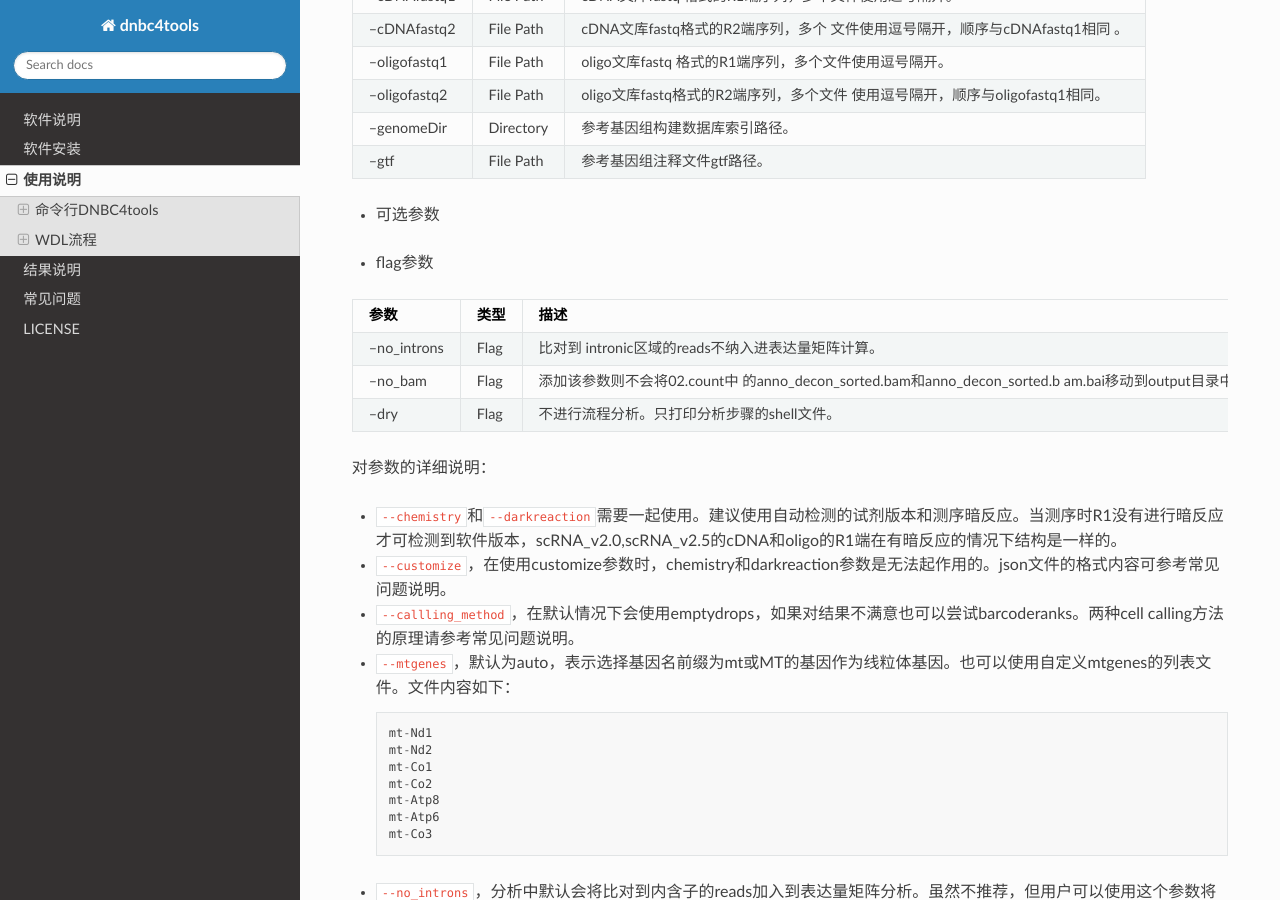
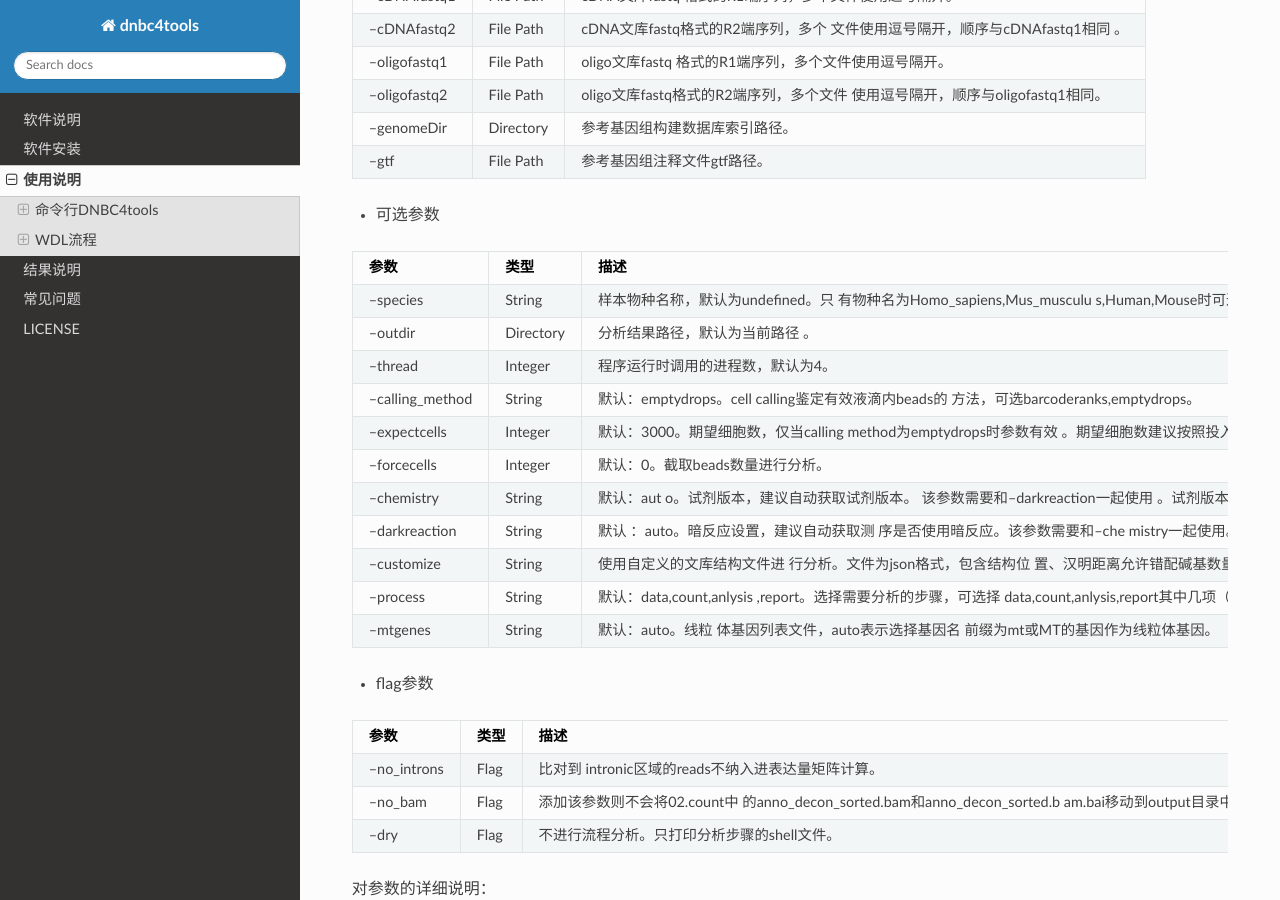
Before and after one commit to lishuangshuang0616/dnbc4read, a Sphinx documentation site: the page built from source/Use.rst, in a window 1280 px wide and 900 px high, scrolled down 4048 px. Built offline with Sphinx 7.4.7 and the Read the Docs theme 2.0.0, drawn with Linux system fonts in a browser that asks for light colours; some of the changed text lies outside the part shown.

Commit message:
Update Use.rst

```diff
--- a/source/Use.rst
+++ b/source/Use.rst
@@ -260,10 +260,10 @@
 +------------------+-----------+-------------------------------------+
 | --forcecells     | Integer   | 默认：0。截取beads数量进行分析。    |
 +------------------+-----------+-------------------------------------+
-| --chemistry      | String    | 默认：auto。                        |
-|                  |           | 试剂版本，建议自动获取试剂版本。该  |
-|                  |           | 参数需要和--darkreaction一起使用。  |
-|                  |           | 试剂版本包括scRNAv1HT,scRNAv2HT。 |
+| --chemistry      | String    | 默认：aut                           |
+|                  |           | o。试剂版本，建议自动获取试剂版本。 |
+|                  |           | 该参数需要和--darkreaction一起使用  |
+|                  |           | 。试剂版本包括scRNAv1HT,scRNAv2HT。 |
 +------------------+-----------+-------------------------------------+
 | --darkreaction   | String    | 默认                                |
 |                  |           | ：auto。暗反应设置，建议自动获取测  |
@@ -277,10 +277,11 @@
 | --customize      | String    | 使用自定义的文库结构文件进          |
 |                  |           | 行分析。文件为json格式，包含结构位  |
 |                  |           | 置、汉明距离允许错配碱基数量和cell  |
-|                  |           | barcode白                           |
-|                  |           | 名单信息。参数格式为”cDNA,oligo“，  |
-|                  |           | 比如”scRNA_beads_readStructure.jso  |
-|                  |           | n,scRNA_oligo_readStructure.json“。 |
+|                  |           | barcode白名单信息。                 |
+|                  |           | 参数格式为”cDNA,oligo“，比如”scRNA  |
+|                  |           | _beads_readStructure.json,scRNA_oli |
+|                  |           | go_readStructure.json“。customize的 |
+|                  |           | 优先级高于chemistry和darkreaction。 |
 +------------------+-----------+-------------------------------------+
 | --process        | String    | 默认：data,count,anlysis            |
 |                  |           | ,report。选择需要分析的步骤，可选择 |
@@ -534,59 +535,67 @@
 +-------------------+-----------+------------------------------------+
 | main.Gtf          | File Path | 参考基因组注释文件gtf路径。        |
 +-------------------+-----------+------------------------------------+
-| main.Oligo_type8  | File Path | oligo文库droplet                   |
-|                   |           | index白名单信息文件路径 。         |
-+-------------------+-----------+------------------------------------+
 | main.Species      | String    | 样本物种名。                       |
 +-------------------+-----------+------------------------------------+
 
 -  可选参数
 
-+-----------------------+---------+----------------------------+
-| 参数                  | 类型    | 描述                       |
-+=======================+=========+============================+
-| main.expectCellNum    | Integer | 默认：3000。               |
-|                       |         | 期望细胞数，仅当calling_me |
-|                       |         | thod为emptydrops时参数有效 |
-|                       |         | 。                         |
-+-----------------------+---------+----------------------------+
-| main.calling_method   | String  | 默认：emptydrops。cell     |
-|                       |         | calling鉴定有              |
-|                       |         | 效液滴内beads的方法，可选  |
-|                       |         | barcoderanks和emptydrops。 |
-+-----------------------+---------+----------------------------+
-| main.forceCellNum     | Integer | 默认：0。截取beads数量 。  |
-+-----------------------+---------+----------------------------+
-| main.Intron           | Boolean | 默                         |
-|                       |         | 认：true。是否将比对到int  |
-|                       |         | ronic区域的reads纳入分析。 |
-+-----------------------+---------+----------------------------+
-| main.mtgenes          | String  | 默认：                     |
-|                       |         | auto。线粒体基因列表文件， |
-|                       |         | auto表示选择基因名前缀为mt |
-|                       |         | 或MT的基因作为线粒体基因。 |
-+-----------------------+---------+----------------------------+
-| main.clusterdim       | Integer | 默认：                     |
-|                       |         | 20。用于PCA降维后的降维聚  |
-|                       |         | 类使用的显著主成分的数量。 |
-+-----------------------+---------+----------------------------+
-| main.doublepercentage | Float   | 默认：0.05。预测双胞比例。 |
-+-----------------------+---------+----------------------------+
-| main.mitpercentage    | Integer | 默认                       |
-|                       |         | ：15。过滤线粒体基因比例。 |
-+-----------------------+---------+----------------------------+
-| main.minfeatures      | Integer | 默认：200。                |
-|                       |         | 细胞含有的基因数目的最小值 |
-+-----------------------+---------+----------------------------+
-| main.PCusage          | Integer | 默认：50。                 |
-|                       |         | 用于PCA降维的主成分的数量  |
-|                       |         | 。                         |
-+-----------------------+---------+----------------------------+
-| main.resolution       | Integer | 默认：0.5                  |
-|                       |         | 。细胞聚类分辨率。该参数设 |
-|                       |         | 置下游聚类的细胞群体数量， |
-|                       |         | 增加该值能得到更多的分群。 |
-+-----------------------+---------+----------------------------+
++-----------------------+-----------+---------------------------+
+| 参数                  | 类型      | 描述                      |
++=======================+===========+===========================+
+| main.expectCellNum    | Integer   | 默认：3000。期            |
+|                       |           | 望细胞数，仅当calling_met |
+|                       |           | hod为emptydrops时参数有效 |
+|                       |           | 。                        |
++-----------------------+-----------+---------------------------+
+| main.calling_method   | String    | 默认：emptydrops。cell    |
+|                       |           | calling鉴定有效           |
+|                       |           | 液滴内beads的方法，可选b  |
+|                       |           | arcoderanks和emptydrops。 |
++-----------------------+-----------+---------------------------+
+| main.forceCellNum     | Integer   | 默认：0。截取beads数量 。 |
++-----------------------+-----------+---------------------------+
+| main.Intron           | Boolean   | 默认                      |
+|                       |           | ：true。是否将比对到intr  |
+|                       |           | onic区域的reads纳入分析。 |
++-----------------------+-----------+---------------------------+
+| main.mtgenes          | String    | 默认：auto                |
+|                       |           | 。线粒体基因列表文件，aut |
+|                       |           | o表示选择基因名前缀为mt或 |
+|                       |           | MT的基因作为线粒体基因。  |
++-----------------------+-----------+---------------------------+
+| main.Oligo_type8      | File Path | 默认：D                   |
+|                       |           | NBC4tools/config/oligo_ty |
+|                       |           | pe8.txt。oligo文库droplet |
+|                       |           | index白名单信息文件路径   |
+|                       |           | 。                        |
++-----------------------+-----------+---------------------------+
+| main.Adapter          | File Path | 默认：                    |
+|                       |           | DNBC4tools/config/adapter |
+|                       |           | .txt。Adapter列表文件路径 |
++-----------------------+-----------+---------------------------+
+| main.clusterdim       | Integer   | 默认：20                  |
+|                       |           | 。用于PCA降维后的降维聚类 |
+|                       |           | 使用的显著主成分的数量。  |
++-----------------------+-----------+---------------------------+
+| main.doublepercentage | Float     | 默                        |
+|                       |           | 认：0.05。预测双胞比例。  |
++-----------------------+-----------+---------------------------+
+| main.mitpercentage    | Integer   | 默认：                    |
+|                       |           | 15。过滤线粒体基因比例。  |
++-----------------------+-----------+---------------------------+
+| main.minfeatures      | Integer   | 默认：200。细             |
+|                       |           | 胞含有的基因数目的最小值  |
++-----------------------+-----------+---------------------------+
+| main.PCusage          | Integer   | 默认：50。                |
+|                       |           | 用于PCA降维的主成分的数量 |
+|                       |           | 。                        |
++-----------------------+-----------+---------------------------+
+| main.resolution       | Integer   | 默认：0.5。细胞           |
+|                       |           | 聚类分辨率。该参数设置下  |
+|                       |           | 游聚类的细胞群体数量，增  |
+|                       |           | 加该值能得到更多的分群。  |
++-----------------------+-----------+---------------------------+
 
 准备主分析脚本run.sh：
 
```
